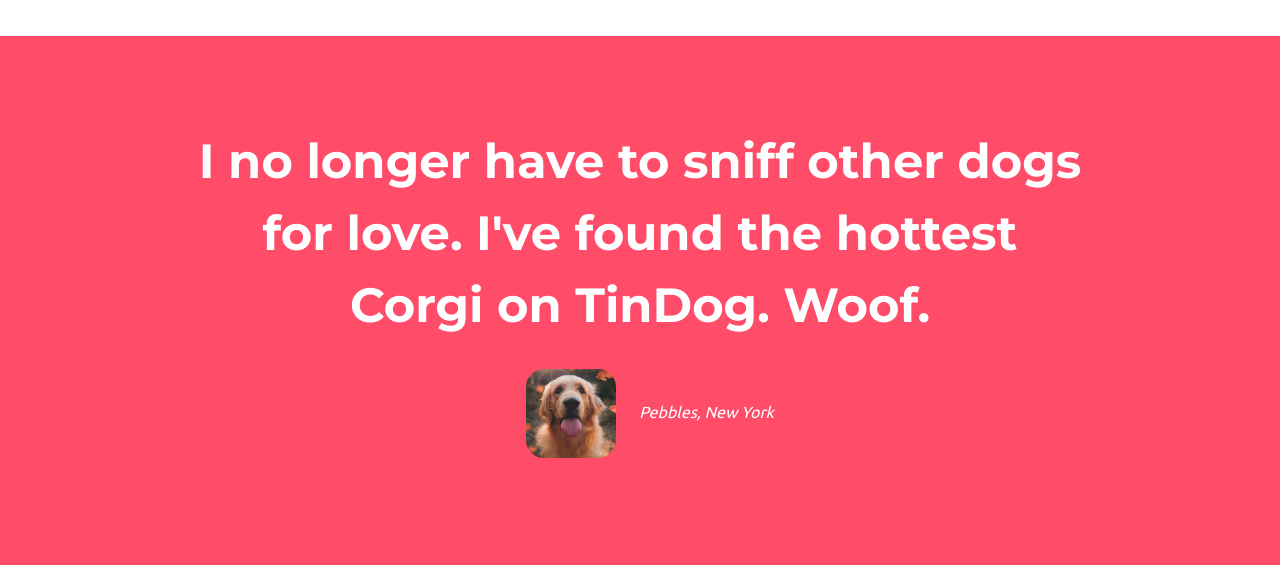
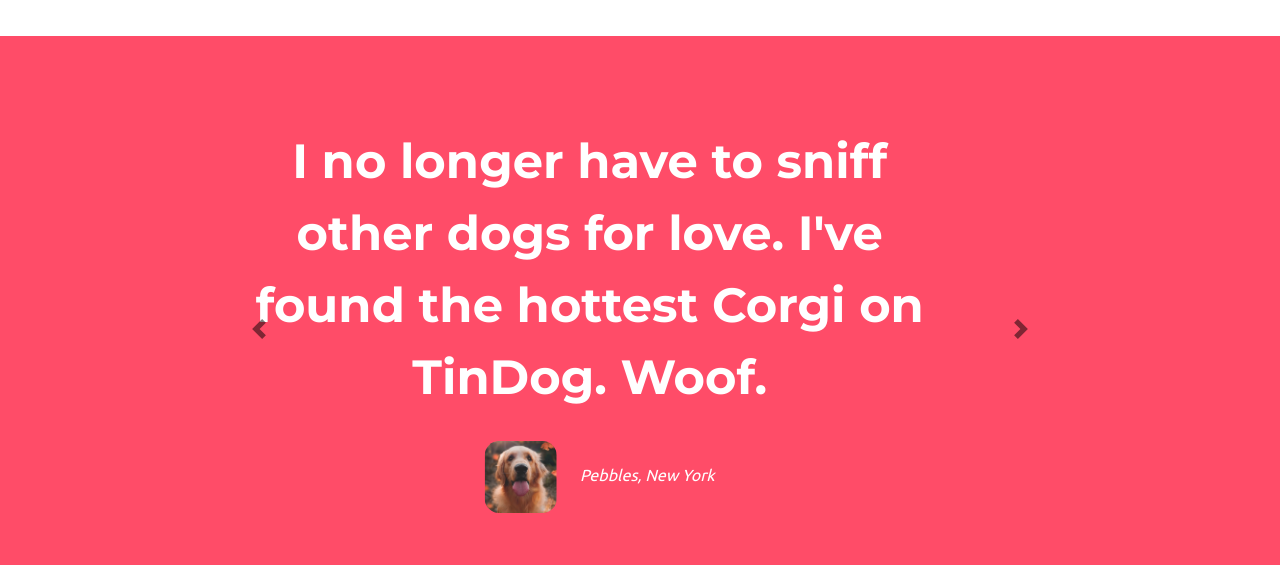
Before and after one commit to jbram1000/tindog, a plain HTML site: page index.html in a window 1280 px wide. Shown: the part 1109-1674 px from the top of the page. Drawn offline with nearby package versions, Linux system fonts and the light colour scheme.

Commit message:
added carousel

```diff
--- a/css/styles.css
+++ b/css/styles.css
@@ -102,3 +102,12 @@ h2{
   width: 15%;
   margin: 0 15px 0 15px;
 }
+
+.carousel-control-next,
+.carousel-control-prev {
+    filter: invert(100%);
+}
+
+.carousel-item{
+  padding: 0 10% 0 10%;
+}
--- a/index.html
+++ b/index.html
@@ -90,14 +90,28 @@
   <!-- Testimonials -->
 
   <section id="testimonials">
-
-    <h2>I no longer have to sniff other dogs for love. I've found the hottest Corgi on TinDog. Woof.</h2>
-    <img src="images/dog-img.jpg" alt="dog-profile" class="testimonial-image">
-    <em>Pebbles, New York</em>
-
-    <!-- <h2 class="testimonial-text">My dog used to be so lonely, but with TinDog's help, they've found the love of their life. I think.</h2>
-    <img class="testimonial-image" src="images/lady-img.jpg" alt="lady-profile">
-    <em>Beverly, Illinois</em> -->
+    <div id="testimonial-carousel" class="carousel slide" data-ride="carousel">
+      <div class="carousel-inner">
+        <div class="carousel-item active">
+          <h2>I no longer have to sniff other dogs for love. I've found the hottest Corgi on TinDog. Woof.</h2>
+          <img src="images/dog-img.jpg" alt="dog-profile" class="testimonial-image">
+          <em>Pebbles, New York</em>
+        </div>
+        <div class="carousel-item">
+          <h2 class="testimonial-text">My dog used to be so lonely, but with TinDog's help, they've found the love of their life. I think.</h2>
+          <img class="testimonial-image" src="images/lady-img.jpg" alt="lady-profile">
+          <em>Beverly, Illinois</em>
+        </div>
+      </div>
+      <a class="carousel-control-prev" href="#testimonial-carousel" role="button" data-slide="prev">
+        <span class="carousel-control-prev-icon" aria-hidden="true"></span>
+        <span class="sr-only">Previous</span>
+      </a>
+      <a class="carousel-control-next" href="#testimonial-carousel" role="button" data-slide="next">
+        <span class="carousel-control-next-icon" aria-hidden="true"></span>
+        <span class="sr-only">Next</span>
+      </a>
+    </div>
 
   </section>
 
@@ -105,10 +119,10 @@
   <!-- Press -->
 
   <section id="press">
-    <img class = "press-logo" src="images/TechCrunch.png" alt="tc-logo">
-    <img class = "press-logo" src="images/tnw.png" alt="tnw-logo">
-    <img class = "press-logo" src="images/bizinsider.png" alt="biz-insider-logo">
-    <img class = "press-logo" src="images/mashable.png" alt="mashable-logo">
+    <img class="press-logo" src="images/TechCrunch.png" alt="tc-logo">
+    <img class="press-logo" src="images/tnw.png" alt="tnw-logo">
+    <img class="press-logo" src="images/bizinsider.png" alt="biz-insider-logo">
+    <img class="press-logo" src="images/mashable.png" alt="mashable-logo">
 
   </section>
 
```
